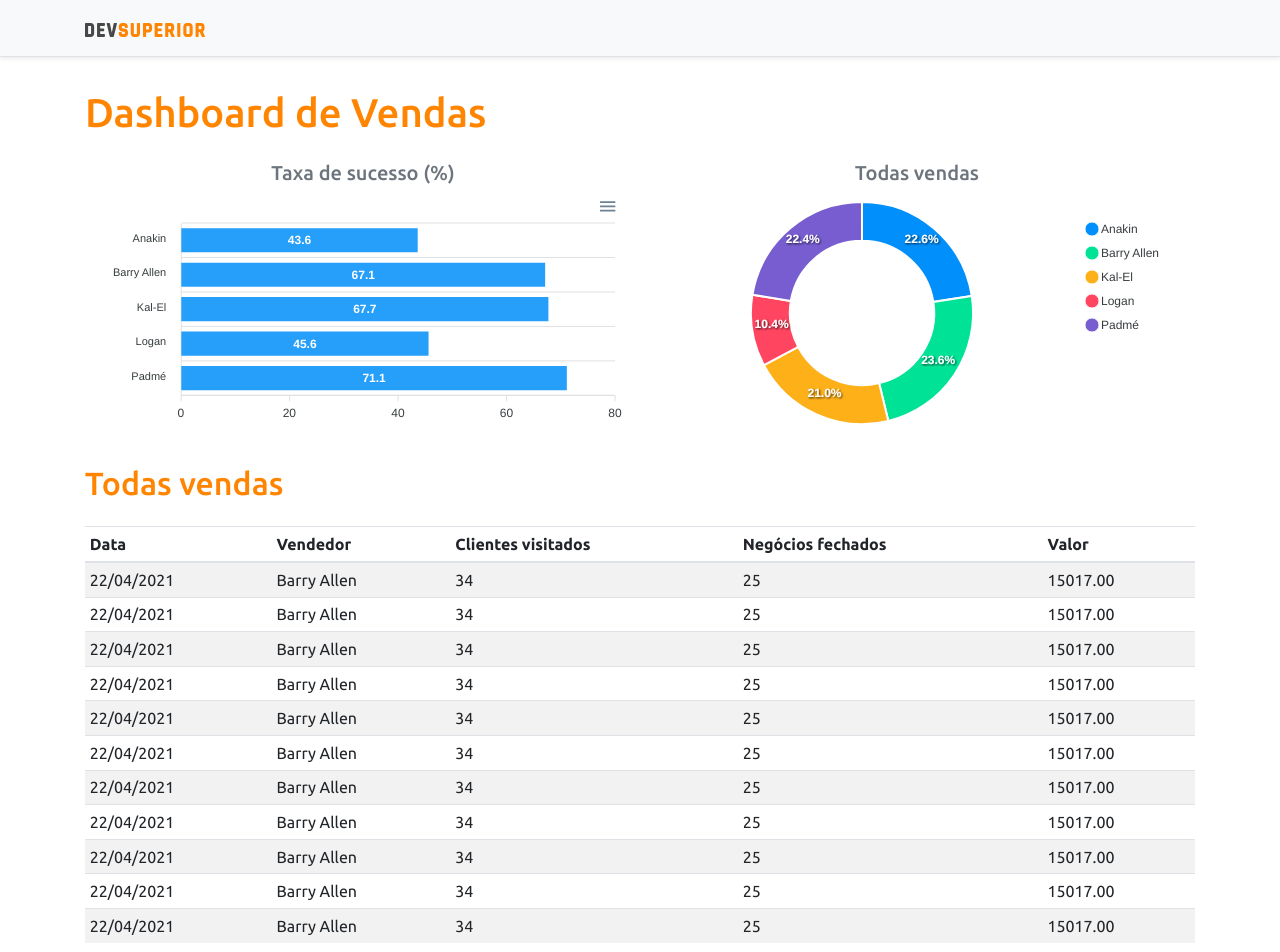
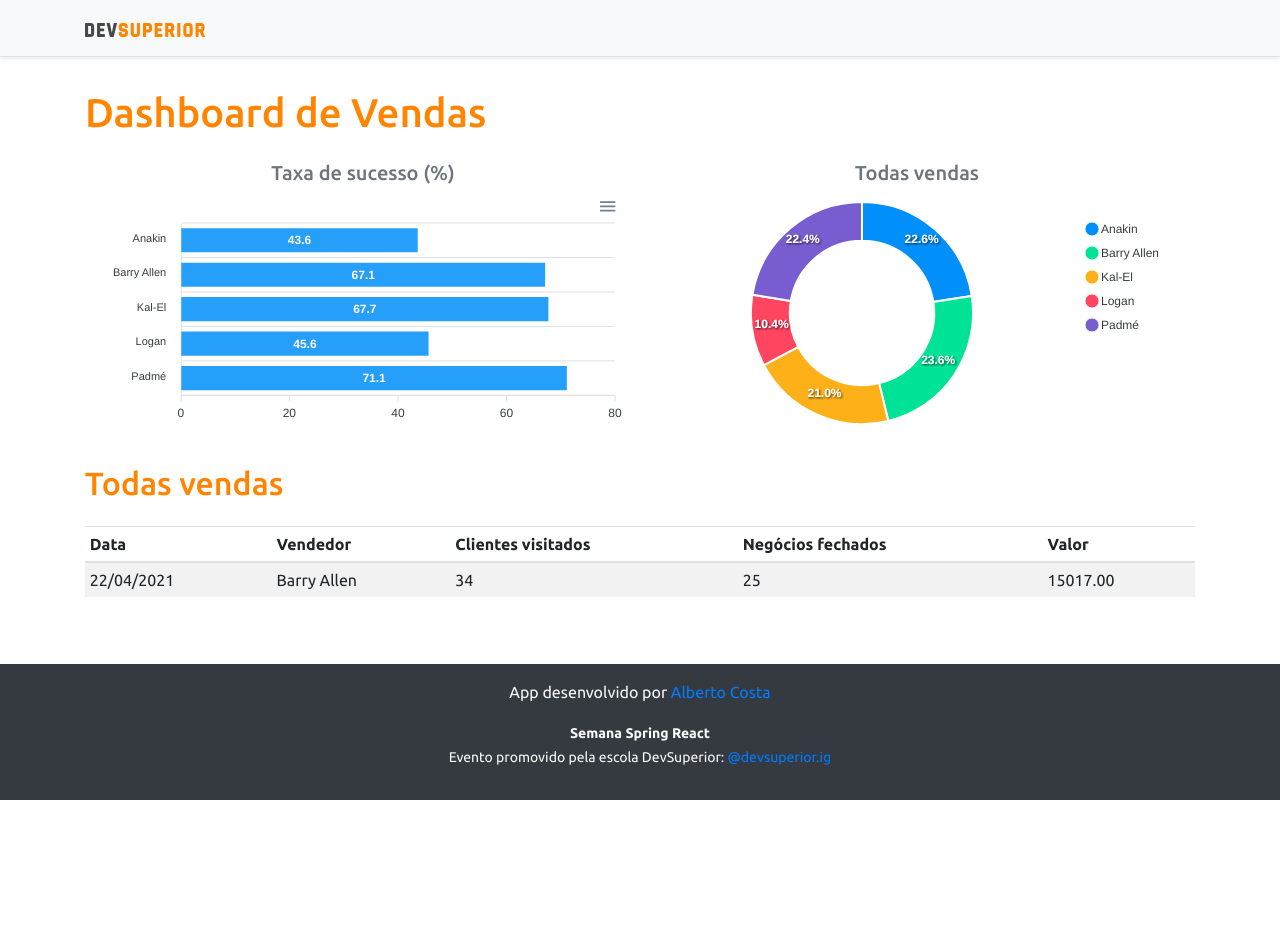
Before and after one commit to allbertocosta/projeto-sds-3, a React (Create React App) app in the folder frontend/: page / in a window 1280 px wide. Shown: the top 952 px of the page. After the commit the page ends 800 px from the top, so only its background shows below. Built offline with nearby package versions, Linux system fonts and the light colour scheme.

Commit message:
Security Config

```diff
--- a/frontend/src/components/DataTable/index.tsx
+++ b/frontend/src/components/DataTable/index.tsx
@@ -18,76 +18,7 @@
                 <td>34</td>
                 <td>25</td>
                 <td>15017.00</td>
-            </tr>
-            <tr>
-                <td>22/04/2021</td>
-                <td>Barry Allen</td>
-                <td>34</td>
-                <td>25</td>
-                <td>15017.00</td>
-            </tr>
-            <tr>
-                <td>22/04/2021</td>
-                <td>Barry Allen</td>
-                <td>34</td>
-                <td>25</td>
-                <td>15017.00</td>
-            </tr>
-            <tr>
-                <td>22/04/2021</td>
-                <td>Barry Allen</td>
-                <td>34</td>
-                <td>25</td>
-                <td>15017.00</td>
-            </tr>
-            <tr>
-                <td>22/04/2021</td>
-                <td>Barry Allen</td>
-                <td>34</td>
-                <td>25</td>
-                <td>15017.00</td>
-            </tr>
-            <tr>
-                <td>22/04/2021</td>
-                <td>Barry Allen</td>
-                <td>34</td>
-                <td>25</td>
-                <td>15017.00</td>
-            </tr>
-            <tr>
-                <td>22/04/2021</td>
-                <td>Barry Allen</td>
-                <td>34</td>
-                <td>25</td>
-                <td>15017.00</td>
-            </tr>
-            <tr>
-                <td>22/04/2021</td>
-                <td>Barry Allen</td>
-                <td>34</td>
-                <td>25</td>
-                <td>15017.00</td>
-            </tr>
-            <tr>
-                <td>22/04/2021</td>
-                <td>Barry Allen</td>
-                <td>34</td>
-                <td>25</td>
-                <td>15017.00</td>
-            </tr>
-            <tr>
-                <td>22/04/2021</td>
-                <td>Barry Allen</td>
-                <td>34</td>
-                <td>25</td>
-                <td>15017.00</td>
-            </tr>
-            <tr>
-                <td>22/04/2021</td>
-                <td>Barry Allen</td>
-                <td>34</td>
-                <td>25</td>
-                <td>15017.00</td>
+
             </tr>
         </tbody>
     </table>
--- a/frontend/src/components/NavBar/index.tsx
+++ b/frontend/src/components/NavBar/index.tsx
@@ -7,6 +7,7 @@
         <div className="container">
           <nav className="my-2 my-md-0 mr-md-3">
             <img src={ImgDsDark} alt="DevSuperior" width="120" />
+
           </nav>
         </div>
       </div>
```
Also changed, not shown: 1 other file (tests, documents, lock files or other folders).
